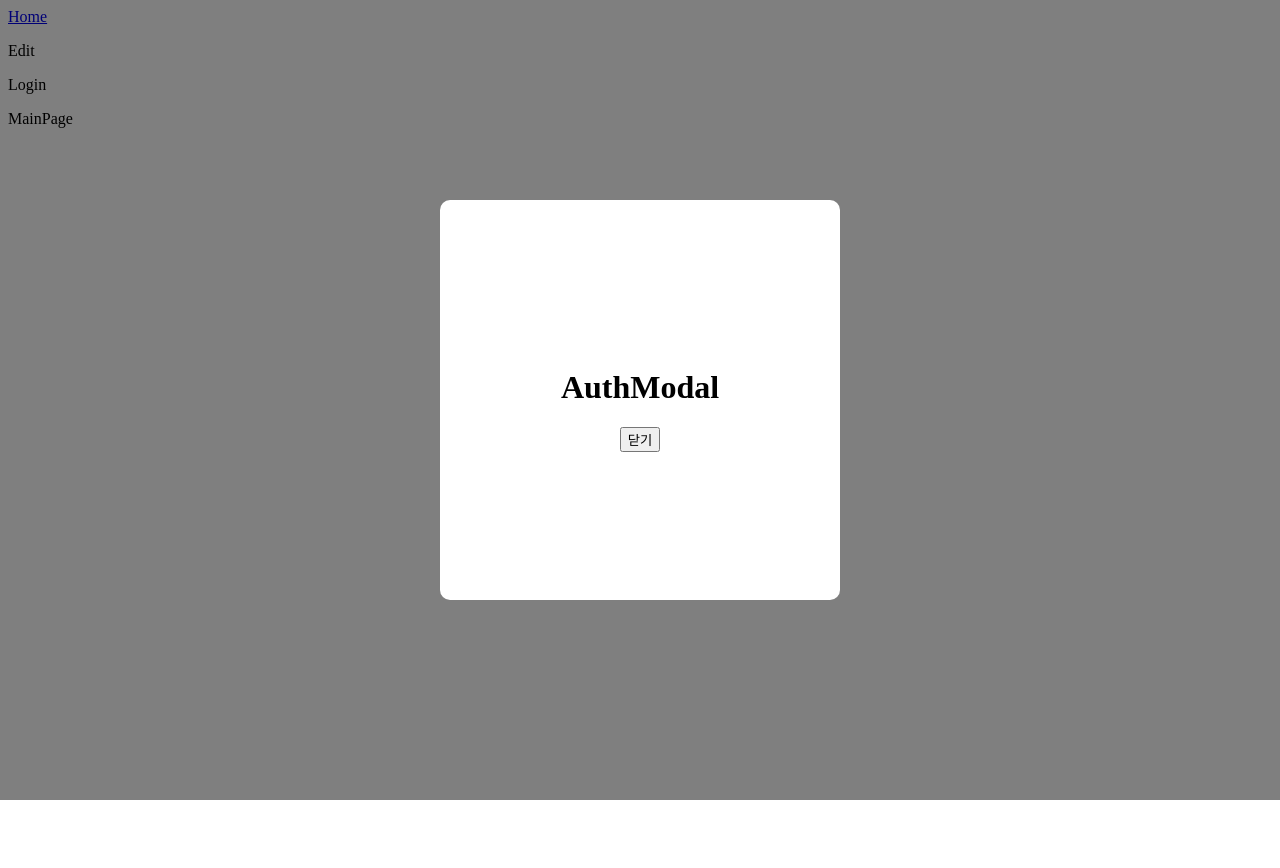
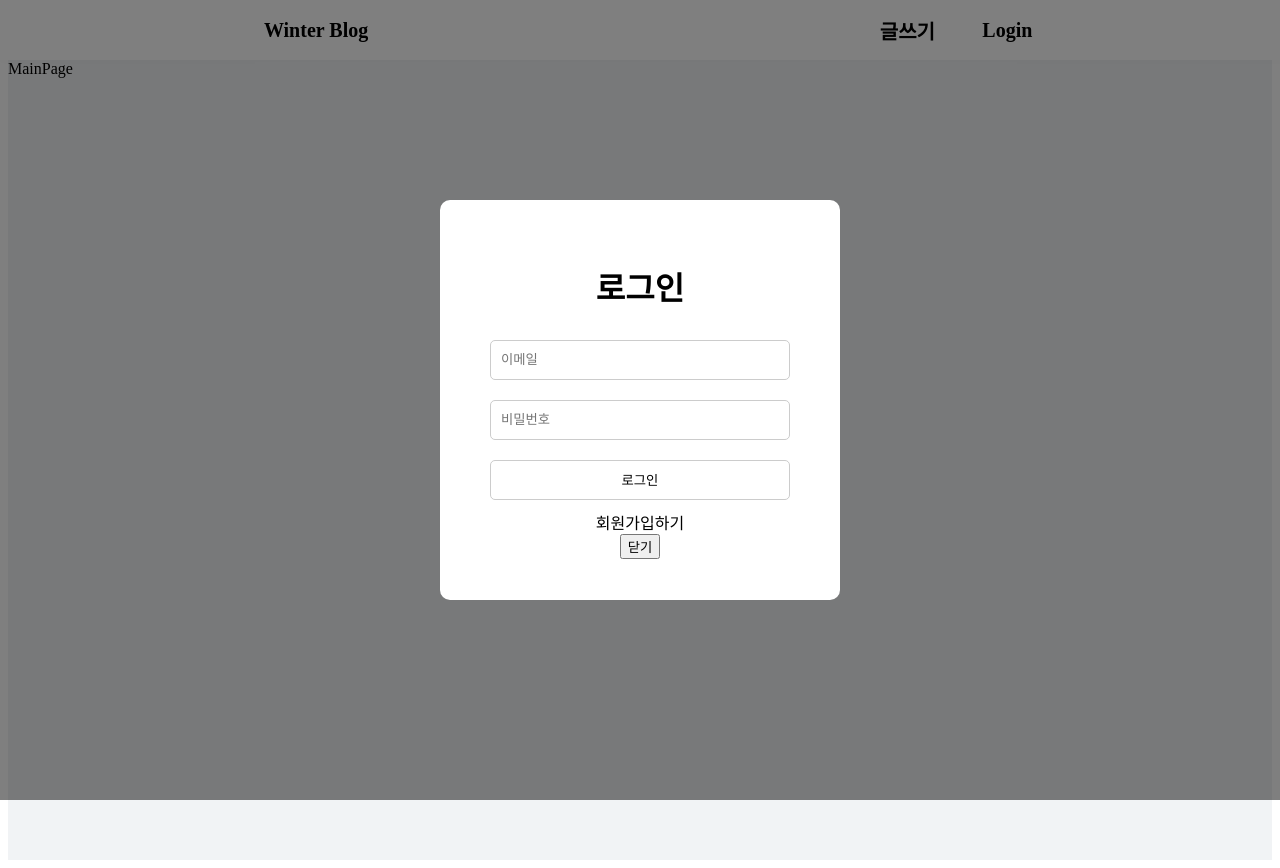
Before and after one commit to fake-dp/Belog_front, a React (Create React App) app in the folder client/: page / in a window 1280 px wide. Both pictures are taken after a click on the element "Login". Before the commit the page ends 800 px from the top, so only its background shows below. Built offline with nearby package versions, Linux system fonts and the light colour scheme; a small style sheet from the web is missing.

Commit message:
api test

```diff
--- a/client/src/components/auth/AuthModal.jsx
+++ b/client/src/components/auth/AuthModal.jsx
@@ -1,6 +1,7 @@
 import React from "react";
 import styled from "styled-components";
-
+import { useState } from "react";
+import axois from "axios";
 const ModalWrapper = styled.div`
   position: fixed;
   top: 0;
@@ -24,11 +25,135 @@ const ModalContent = styled.div`
   align-items: center;
 `;
 
+const FormStyle = styled.form`
+  display: flex;
+  flex-direction: column;
+  justify-content: center;
+  align-items: center;
+  > input {
+    box-sizing: border-box;
+    width: 300px;
+    height: 40px;
+    margin: 10px;
+    border: 1px solid #ccc;
+    border-radius: 5px;
+    padding: 0 10px;
+  }
+  > button {
+    width: 300px;
+    height: 40px;
+    margin: 10px;
+    border: 1px solid #ccc;
+    border-radius: 5px;
+    padding: 0 10px;
+    background-color: #fff;
+    cursor: pointer;
+  }
+`;
+
 const AuthModal = ({ setShowModal }) => {
+  const [email, setEmail] = useState("");
+  const [password, setPassword] = useState("");
+  const [nickName, setnickName] = useState("");
+  const [newAccount, setNewAccount] = useState(false);
+  const [error, setError] = useState("");
+
+  const onChange = (event) => {
+    const {
+      target: { name, value },
+    } = event;
+    if (name === "email") {
+      setEmail(value);
+    } else if (name === "password") {
+      setPassword(value);
+    } else if (name === "nickName") {
+      setnickName(value);
+    } else {
+      return;
+    }
+  };
+
+  const onSubmit = async (event) => {
+    event.preventDefault();
+
+    if (newAccount) {
+      const data = await axois
+        .post(
+          "http://3.34.53.11:8080/member-service/api/v1/members",
+          {
+            email,
+            password,
+            nickName,
+          },
+          {
+            headers: {
+              "Content-Type": "application/json",
+              Accept: "application/json",
+            },
+          }
+        )
+        .then((response) => {
+          console.log(response);
+        })
+        .catch((error) => {
+          console.log(error);
+        });
+      console.log(data);
+    } else {
+      const data = await axois
+        .post("http://3.34.53.11:8080/auth-service/login", {
+          email,
+          password,
+        })
+        .then((response) => {
+          console.log(response);
+        })
+        .catch((error) => {
+          console.log(error);
+        });
+      console.log(data);
+    }
+  };
+
+  const toggleAccount = () => setNewAccount((prev) => !prev);
+
   return (
     <ModalWrapper>
       <ModalContent>
-        <h1>AuthModal</h1>
+        <h1>{newAccount ? "회원가입" : "로그인"}</h1>
+        <FormStyle onSubmit={onSubmit}>
+          <input
+            name="email"
+            type="email"
+            placeholder="이메일"
+            required
+            value={email}
+            onChange={onChange}
+          />
+          <input
+            name="password"
+            type="password"
+            placeholder="비밀번호"
+            required
+            value={password}
+            onChange={onChange}
+          />
+          {newAccount && (
+            <input
+              name="nickName"
+              type="text"
+              placeholder="닉네임"
+              required
+              value={nickName}
+              onChange={onChange}
+            />
+          )}
+
+          <button type="submit">{newAccount ? "회원가입" : "로그인"}</button>
+        </FormStyle>
+        <span onClick={toggleAccount}>
+          {newAccount ? "로그인하기" : "회원가입하기"}
+        </span>
         <button onClick={() => setShowModal(false)}>닫기</button>
       </ModalContent>
     </ModalWrapper>
--- a/client/src/components/common/Header.jsx
+++ b/client/src/components/common/Header.jsx
@@ -3,6 +3,7 @@ import { Link } from "react-router-dom";
 import { useNavigate } from "react-router-dom";
 import { useState } from "react";
 import AuthModal from "../auth/AuthModal";
+import styled from "styled-components";
 const Header = () => {
   const [showModal, setShowModal] = useState(false);
 
@@ -13,17 +14,51 @@ const Header = () => {
   };
 
   return (
-    <>
+    <HeaderWrapper>
       <div>
-        <Link to="/">Home</Link>
+        <LinkStyle to="/">Winter Blog</LinkStyle>
       </div>
-      <div>
-        <p onClick={goEditPage}>Edit</p>
+      <HeaderRight>
+        <p onClick={goEditPage}>글쓰기</p>
         <p onClick={() => setShowModal(true)}>Login</p>
-      </div>
+      </HeaderRight>
       {showModal && <AuthModal setShowModal={setShowModal} />}
-    </>
+    </HeaderWrapper>
   );
 };
 
 export default Header;
+
+const HeaderWrapper = styled.div`
+  display: flex;
+  justify-content: space-around;
+  align-items: center;
+  padding: 0 20px;
+  height: 60px;
+  background-color: #fff;
+  box-shadow: 0 0 8px rgba(0, 0, 0, 0.025);
+  z-index: 10;
+  position: fixed;
+  top: 0;
+  left: 0;
+  width: 100%;
+  cursor: pointer;
+`;
+
+const HeaderRight = styled.div`
+  display: flex;
+  justify-content: space-around;
+  align-items: center;
+  width: 200px;
+  > P {
+    font-size: 20px;
+    font-weight: 600;
+  }
+`;
+
+const LinkStyle = styled(Link)`
+  text-decoration: none;
+  color: #000;
+  font-size: 20px;
+  font-weight: 600;
+`;
--- a/client/src/components/editorpage/EditMarkdown.jsx
+++ b/client/src/components/editorpage/EditMarkdown.jsx
@@ -1,8 +1,9 @@
 import "@toast-ui/editor/dist/toastui-editor.css";
 import { Editor } from "@toast-ui/react-editor";
-
+import styled from "styled-components";
 const EditMarkdown = () => {
   return (
+    <EditorWrapper>
       <Editor
         initialValue="hello react"
         previewStyle="vertical"
@@ -10,7 +11,12 @@ const EditMarkdown = () => {
         initialEditType="markdown"
         useCommandShortcut={true}
       />
+    </EditorWrapper>
   );
 };
 
 export default EditMarkdown;
+
+const EditorWrapper = styled.div`
+  margin-top: 60px;
+`;
--- a/client/src/pages/MainPage.jsx
+++ b/client/src/pages/MainPage.jsx
@@ -1,7 +1,13 @@
 import React from "react";
-
+import styled from "styled-components";
 const MainPage = () => {
-  return <div>MainPage</div>;
+  return <MainPageWrapper>MainPage</MainPageWrapper>;
 };
 
 export default MainPage;
+
+const MainPageWrapper = styled.div`
+  margin-top: 60px;
+  background-color: #f1f3f5;
+  height: 100vh;
+`;
```
Lines whose indentation alone changed are shown as unchanged.
